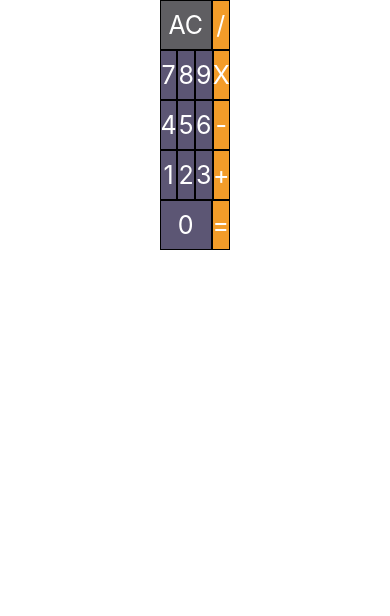
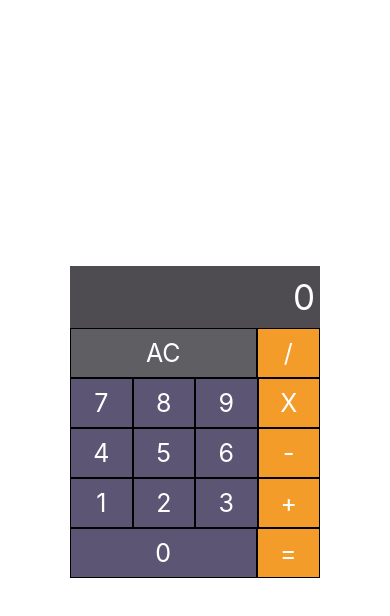
Before and after one commit to NaStillmatic/ReactNative, a React Native app in the folder part2-ch2-calculator/: screen / in a window 390 px wide. Shown: the top 616 px of the page. Built offline with nearby package versions, Linux system fonts and the light colour scheme.

Commit message:
Part2. Ch02-04-UI 개발 (2) 계산 결과 텍스트

```diff
--- a/part2-ch2-calculator/App.js
+++ b/part2-ch2-calculator/App.js
@@ -1,14 +1,7 @@
-import { useState } from 'react';
 import { SafeAreaView, StyleSheet, View } from 'react-native';
 import Calculator from './src/Calculator';
 
 export default function App() {
-
-  const [input, setInput] = useState(0);
-  const [currentOperator, setCurrentOperator] = useState(null);
-  const [result, setResult] = useState(null);
-  const [tempInput, setTempInput] = useState(null);
-  const [tempOperator, setTempOperator] = useState(null);
 
   return (
     <SafeAreaView style={styles.container}>
--- a/part2-ch2-calculator/src/Calculator.js
+++ b/part2-ch2-calculator/src/Calculator.js
@@ -1,7 +1,6 @@
-import React from 'react';
+import React, { useState } from 'react';
 import { TouchableOpacity, View, Text } from 'react-native';
 import styled from 'styled-components/native';
-
 
 // Button type: 'reset' | 'operator' | 'num'
 const Button = ({ text, onPress, flex, type }) => {
@@ -40,12 +39,30 @@ const ButtonContainer = styled.View`
     width: 100%;
 `;
 
+const InputContainer = styled.View`
+    background-color: ${COLOR.RESULT};
+    min-height: 50px;
+    justify-content: center;
+    align-items: flex-end;
+    /* padding: 5px; // top, right, bottom, left */
+    padding: 10px 5px; // top,bottom(vertical), left,right(horizontal)
+    /* padding: 1px 2px 3px 4px; // top right botoom left */
+`;
 
 export default () => {
+
+    const [input, setInput] = useState(0);
+    const [currentOperator, setCurrentOperator] = useState(null);
+    const [result, setResult] = useState(null);
+    const [tempInput, setTempInput] = useState(null);
+    const [tempOperator, setTempOperator] = useState(null);
+
     return (
-    <View style={{ flex: 1, width: "250" }}>
+        <View style={{ flex: 1, width: 250, justifyContent: "center" }}>
             {/* 결과 */}
-
+            <InputContainer>
+                <Text style={{ color: "white", fontSize: 35, textAlign: "right" }}>{input}</Text>
+            </InputContainer>
             {/* [AC ~ /] */}
             <ButtonContainer>
                 <Button
```
Lines whose indentation alone changed are shown as unchanged.
